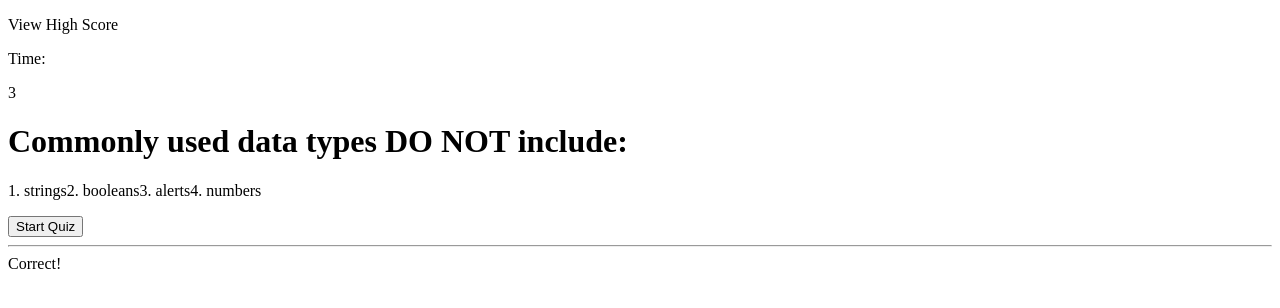
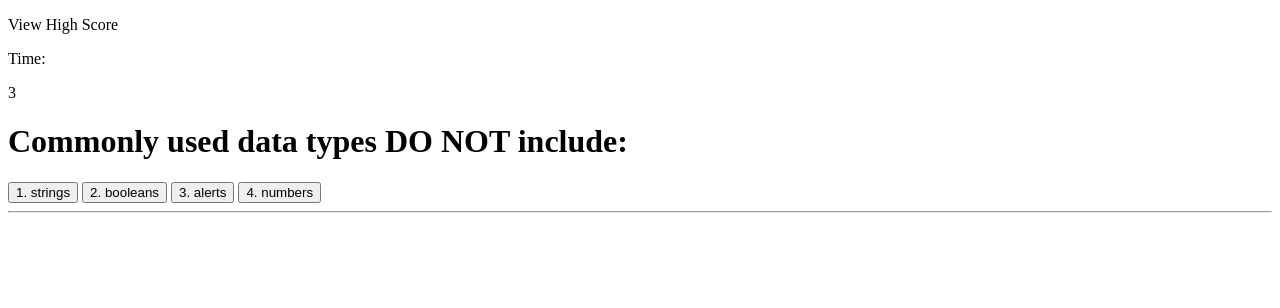
Before and after one commit to ahgeak/coding_knowledge_quiz, a plain HTML site: page index.html in a window 1280 px wide. Both pictures are taken after a click on the button "Start Quiz". Drawn offline with Linux system fonts and the light colour scheme.

Commit message:
added answer buttons, when startQuiz is called HTML elements are hidden and become visible

```diff
--- a/assets/script.js
+++ b/assets/script.js
@@ -1,7 +1,13 @@
 var startQuizBtn = document.querySelector("#startQuiz");
 var timerElement = document.querySelector("#timerCounter");
 var title = document.querySelector("#titleQuestion");
-var answers = document.querySelector("#descriptionAnswers");
+var description = document.querySelector("#descriptionAnswers");
+var answerButton1 = document.querySelector("#answer1");
+var answerButton2 = document.querySelector("#answer2");
+var answerButton3 = document.querySelector("#answer3");
+var answerButton4 = document.querySelector("#answer4");
+var answerButtons = document.querySelector(".answerButtons")
+
 
 var timer;
 var timerCount = 10;
@@ -33,9 +39,35 @@ let questions = [
 // Use a function to call a new question/card that will have eventListeners for where the user clicks. Depending on if it is the correct answer (add points to score) or the incorrect answer (subtract time from timer)
 
 function startQuiz(){
-    // title.setItem("titleQuestion");
+    // for (let i = 0; i < questions.length; i++) {
+    //     titleQuestion.textContent = questions[i].question;
+    //     description.textContent = "";
+    //     answerButton1.textContent = questions[i].answer1;
+    //     answerButton2.textContent = questions[i].answer2;
+    //     answerButton3.textContent = questions[i].answer3;
+    //     answerButton4.textContent = questions[i].answer4;
+    //     answerButton1.dataset.view = "visible";
+    //     answerButton2.dataset.view = "visible";
+    //     answerButton3.dataset.view = "visible";
+    //     answerButton4.dataset.view = "visible";
+    // }
+
     titleQuestion.textContent = questions[0].question;
-    descriptionAnswers.innerHTML = questions[0].answer1 + questions[0].answer2 + questions[0].answer3 + questions[0].answer4;
+    description.textContent = "";
+    answerButton1.textContent = questions[0].answer1;
+    answerButton2.textContent = questions[0].answer2;
+    answerButton3.textContent = questions[0].answer3;
+    answerButton4.textContent = questions[0].answer4;
+    answerButtons.dataset.view = "visible";
+    startQuizBtn.dataset.view = "hidden";
+
+    // I tried to hide the buttons one by one, but I used the dataset in the div element of the button instead. I will keep this incase I need it in the future.
+    // answerButton1.dataset.view = "visible";
+    // answerButton2.dataset.view = "visible";
+    // answerButton3.dataset.view = "visible";
+    // answerButton4.dataset.view = "visible";
+
+    // descriptionAnswers.innerHTML = questions[0].answer1 + questions[0].answer2 + questions[0].answer3 + questions[0].answer4;
     //this is not appearing how I would want it to appear so I think I will need to add HTML to this to make each answer a button
 }
 
--- a/assets/style.css
+++ b/assets/style.css
@@ -0,0 +1,9 @@
+
+
+[data-view="hidden"] {
+    display: none;
+}
+
+[data-view="visible"] {
+    display: block;
+}
--- a/index.html
+++ b/index.html
@@ -12,10 +12,16 @@
     <h1 id="titleQuestion">Coding Challenge Quiz</h1>
     <p id="descriptionAnswers">Answer the following code-related questions within the time limit.<br> When you answer questions incorrectly you will be penalized by loosing 10 seconds.
     </p>
-    <button id="startQuiz" type="button">Start Quiz</button>
+    <div class="answerButtons" data-view="hidden">
+        <button id="answer1" type="button"></button>
+        <button id="answer2" type="button"></button>
+        <button id="answer3" type="button"></button>
+        <button id="answer4" type="button"></button>
+    </div>
+    <button id="startQuiz" type="button" data-view="visible">Start Quiz</button>
     <hr>
     <!-- update the data-answer to "wrong" or "correct" depending on the 'status' of the answer using data attributes -->
-    <div class="questionStatus" data-answer="correct">Correct!</div>
+    <div class="questionStatus" data-answer="correct"></div>
     <script src="./assets/script.js"></script>
 </body>
 </html>
```
